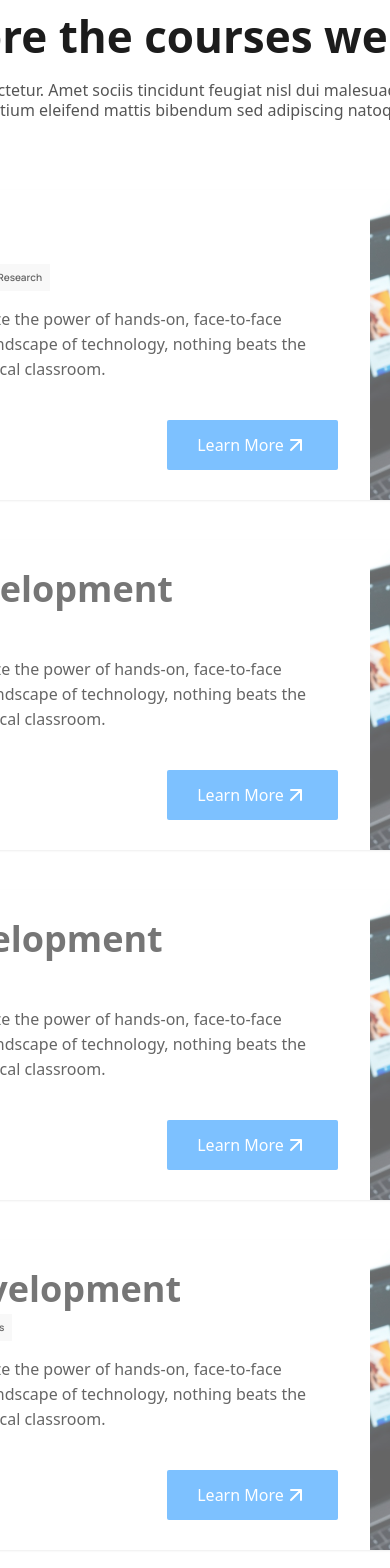
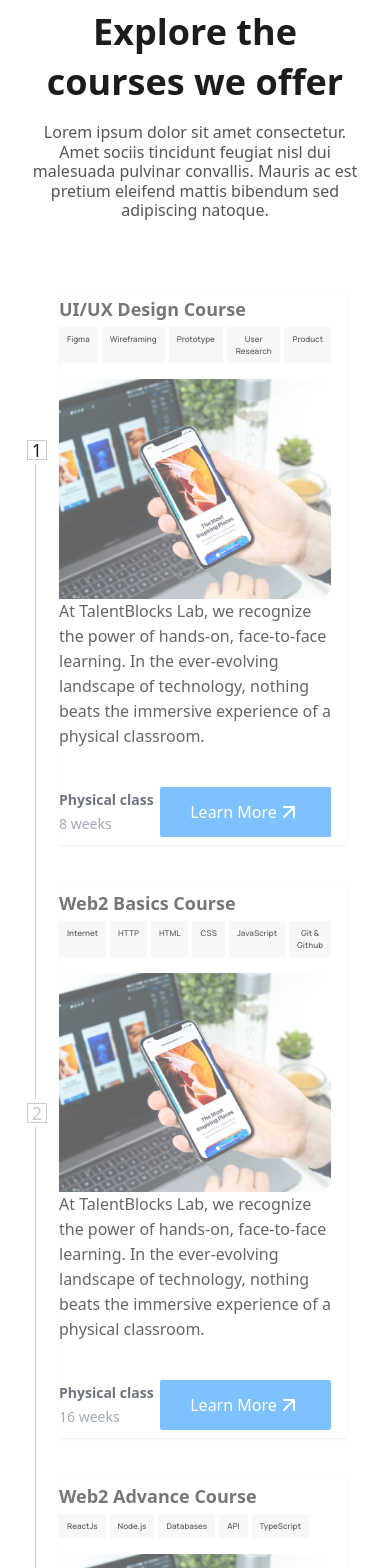
Before and after one commit to Talent-Blocks-Lab/TalentBlocks-Frontend, a React (Vite) app: page / in a window 390 px wide. Shown: the part 1540-3108 px from the top of the page. Built offline with nearby package versions, Linux system fonts and the light colour scheme; no server answers; a web font is replaced by a local one.

Commit message:
completed responsiveness for Explore section

```diff
--- a/src/components/Explore.jsx
+++ b/src/components/Explore.jsx
@@ -3,91 +3,94 @@ import uiImage from "../assets/ui.svg"; // Replace require with import
 
 const cardsData = [
   {
-    title: "UI/UX Design",
-    subjects: ["Figma", "Wireframing", "Prototype", "User Research"],
+    title: "UI/UX Design Course",
+    subjects: ["Figma", "Wireframing", "Prototype", "User Research", "Product"],
     description:
       "At TalentBlocks Lab, we recognize the power of hands-on, face-to-face learning. In the ever-evolving landscape of technology, nothing beats the immersive experience of a physical classroom.",
     type: "Physical class",
-    duration: "12 weeks",
+    duration: "8 weeks",
     btn: "Learn More",
     route: "/ui-ux",
     img: uiImage,
   },
   {
-    title: "Frontend Development",
-    subjects: ["HTML", "CSS", "JavaScript", "React"],
+    title: "Web2 Basics Course",
+    subjects: ["Internet","HTTP", "HTML", "CSS", "JavaScript", "Git & Github"],
     description:
       "At TalentBlocks Lab, we recognize the power of hands-on, face-to-face learning. In the ever-evolving landscape of technology, nothing beats the immersive experience of a physical classroom.",
     type: "Physical class",
-    duration: "12 weeks",
+    duration: "16 weeks",
     btn: "Learn More",
-    route: "/frontend",
+    route: "/web2-basics",
     img: uiImage,
   },
   {
-    title: "Backend Development",
-    subjects: ["Node.js", "Express", "Databases", "API"],
+    title: "Web2 Advance Course",
+    subjects: ["ReactJs", "Node.js", "Databases", "API", "TypeScript"],
     description:
       "At TalentBlocks Lab, we recognize the power of hands-on, face-to-face learning. In the ever-evolving landscape of technology, nothing beats the immersive experience of a physical classroom.",
     type: "Physical class",
-    duration: "12 weeks",
+    duration: "16 weeks",
     btn: "Learn More",
-    route: "/backend",
+    route: "/web2-advance",
     img: uiImage,
   },
   {
-    title: "Full Stack Development",
-    subjects: ["Frontend", "Backend", "Database", "DevOps"],
+    title: "Blockchain & Solidity Course",
+    subjects: ["Solidity", "Web3 Frontend", "Hardhat", "Foundry", "IPFS"],
     description:
       "At TalentBlocks Lab, we recognize the power of hands-on, face-to-face learning. In the ever-evolving landscape of technology, nothing beats the immersive experience of a physical classroom.",
     type: "Physical class",
-    duration: "12 weeks",
-    route: "/fullstack",
+    duration: "16 weeks",
+    route: "/solidity-course",
     img: uiImage,
   },
 ];
 
 const Explore = () => {
   return (
-    <section className="flex flex-col bg-white px-[173px] pt-[60px] pb-[128px] text-center">
-      <div className="flex flex-col items-center justify-center">
-        <h2 className="w-[655px] text-4xl text-black font-[600] mb-[16px]">
+    <section className="flex flex-col bg-white px-8 md:px-2 xl:px-[173px] pt-[60px] pb-20 text-center">
+      <div className="flex flex-col items-center justify-center mb-[70px]">
+        <h2 className="md:w-[655px] text-3xl lg:text-4xl text-black font-[600] mb-[16px]">
           Explore the courses we offer
         </h2>
-        <p className="w-[956px] text-[#555] text-center mb-[70px] text-base">
+        <p className="md:w-[576px] lg:w-[956px] text-[#555] text-center text-base">
           Lorem ipsum dolor sit amet consectetur. Amet sociis tincidunt feugiat
           nisl dui malesuada pulvinar convallis. Mauris ac est pretium eleifend
           mattis bibendum sed adipiscing natoque.
         </p>
       </div>
 
-      <div className="flex gap-[60px] items-center justify-center">
+      <div className="flex ml-2 md:pl-8 gap-2 md:gap-11 lg:gap-10 items-center justify-center">
         <div className="flex flex-col justify-center items-center">
           {[1, 2, 3, 4].map((number, index) => (
             <div key={index}>
               <div
-                className={`flex text-[28px] font-[500] ${
+                className={`flex text-sm sm:text-[28px] font-[500] ${
                   index === 0 || index === 3 ? "text-black" : "text-grey"
-                } justify-center items-center w-[38px] h-[38px] mb-1 border-solid border-2 border-grey`}>
+                } justify-center items-center w-5 sm:w-[38px] h-5 sm:h-[38px] mb-1 border-solid border-[1px] border-grey`}>
                 {number}
               </div>
               {index < 3 && (
-                <div className="w-0.5 h-[292px] bg-grey mb-1"></div>
+                <>
+                  <div className="hidden md:block w-0.5 h-[332px] bg-grey mb-1 ml-5"></div>
+                  <div className="md:hidden w-[1px] h-[635px] bg-grey mb-1 ml-2 sm:ml-5"></div>
+                </>
               )}
             </div>
           ))}
         </div>
 
-        <div className="flex-col space-y-10">
+        <div className="flex-col space-y-10 ml-1 mr-6 md:mr-0">
           {cardsData.map((card, i) => (
             <div
               key={i}
-              className="flex w-[1020px] h-[310px] pl-[24px] gap-[32px] rounded-sm shadow border-solid opacity-[0.6] hover:opacity-[1] cursor-pointer">
-              <div className="flex flex-col my-[24px]">
-                <h3 className="text-left text-3xl text-black font-[600]">
+              className="flex flex-col md:flex-row w-full h-auto pr-4 sm:pr-0 xl:pl-6 md:gap-[32px] rounded-sm shadow border-solid opacity-[0.6] hover:opacity-[1] cursor-pointer">
+              <div className="flex flex-col my-2 xl:my-6 sm:w-full">
+                <h3 className="text-left text-sm xl:text-3xl text-black font-[600] mb-2">
                   {card.title}
                 </h3>
-                <div className="flex gap-x-2 text-center text-[10px] font-[600] mb-4">
+                <div className="flex gap-x-1 md:gap-x-2 text-center text-[8px] sm:text-[10px] font-[600] mb-4">
                   {card.subjects.map((subject, idx) => (
                     <p
                       key={idx}
@@ -96,6 +99,7 @@ const Explore = () => {
                     </p>
                   ))}
                 </div>
+                <img src={card.img} alt={card.title} className="w-full h-full md:hidden" />
                 <p className="text-left mb-[38px] leading-[25px]">
                   {card.description}
                 </p>
@@ -132,7 +136,7 @@ const Explore = () => {
                   </div>
                 </div>
               </div>
-              <img src={card.img} alt={card.title} width={384} height={310} />
+              <img src={card.img} alt={card.title} className="w-full h-full hidden md:block" />
             </div>
           ))}
         </div>
```
